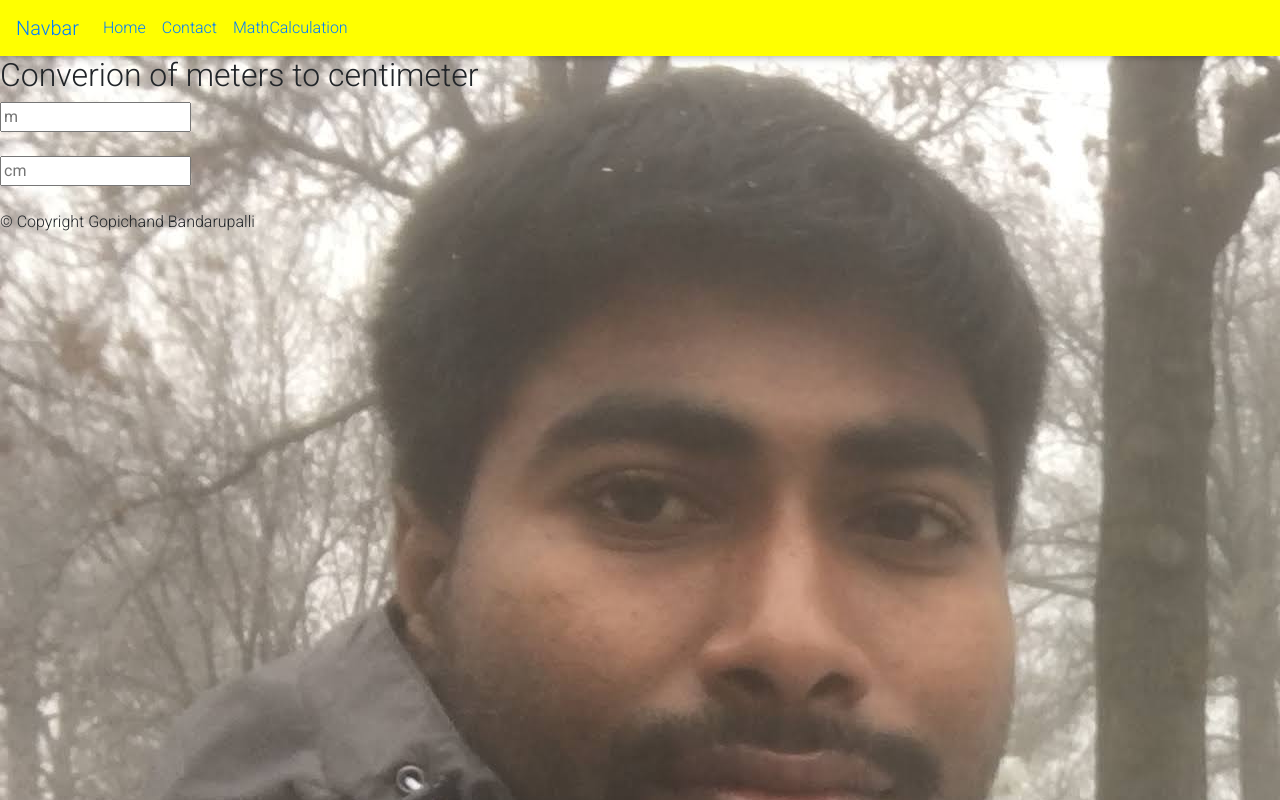
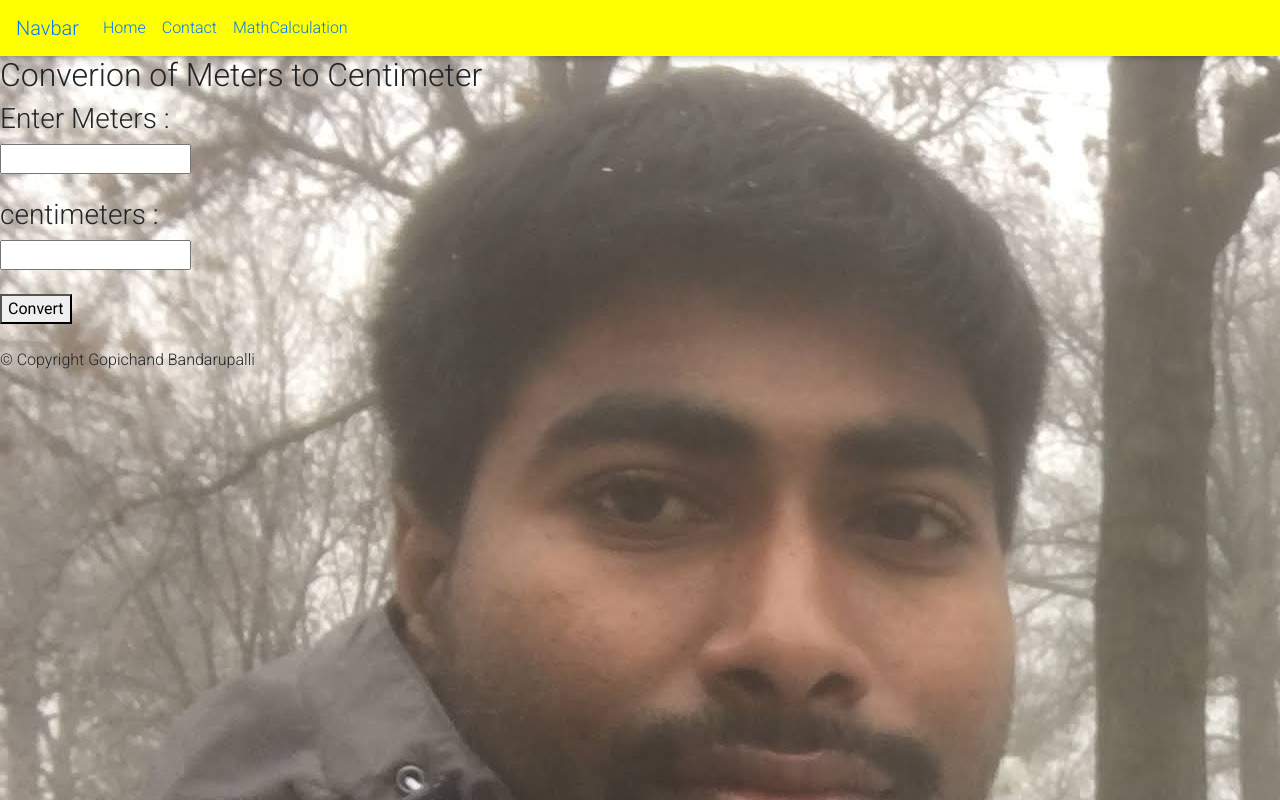
Before and after one commit to chanduhvg/about-me, a plain HTML site: page MathCalculation.html in a window 1280 px wide. Drawn offline with nearby package versions, Linux system fonts and the light colour scheme; files whose address does not match are found by name.

Commit message:
added math

```diff
--- a/MathCalculation.html
+++ b/MathCalculation.html
@@ -57,19 +57,27 @@
         </nav>
     </header>
     <!--/.Navbar-->
-    <form>
-        <h2>Converion of meters to centimeter</h2>
-        <input type="number" placeholder="m"><br><br>
-        <input type="number" placeholder="cm"> <br><br>
-    </form>
+        <form>
+            <h2>Converion of Meters to Centimeter</h2>
+            <h3>Enter Meters :</h3> <input id="c" type="text"></br></br>
+            <h3>centimeters :</h3><input type="text" id="d" readonly="true"><br><br>
+
+            <button type="button" id="convert" onclick="convertcentimeters()">Convert</button></br><br>
+        </form>
+
+    <script>
+        function convertcentimeters() {
+            if (document.getElementById("c").value != " ") {
+                var f = document.getElementById("c").value * 1 * 100;
+                document.getElementById("d").value = Math.round(f);
+            } else {
+                document.getElementById("d").value = "please enter the meters in above textbox";
+            }
+        }
+    </script>
 
 
-    <script src="js/gopichand.js">
-    </script>
 
-    <script src="js/gopichand.js">
-    </script>
-    </script>
 
     <!-- JQuery -->
     <script type="text/javascript" src="https://cdnjs.cloudflare.com/ajax/libs/jquery/3.4.1/jquery.min.js"></script>
```
Also changed, not shown: index.html (+1 -0 lines), styles/gopichand.css (line endings or trailing spaces).
